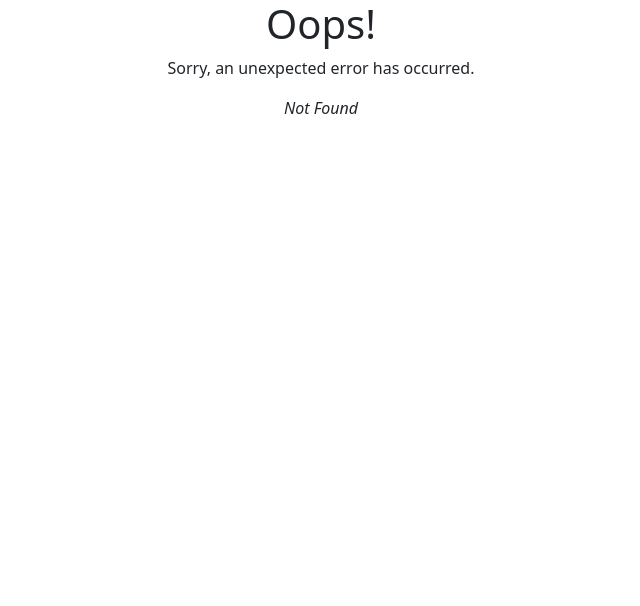
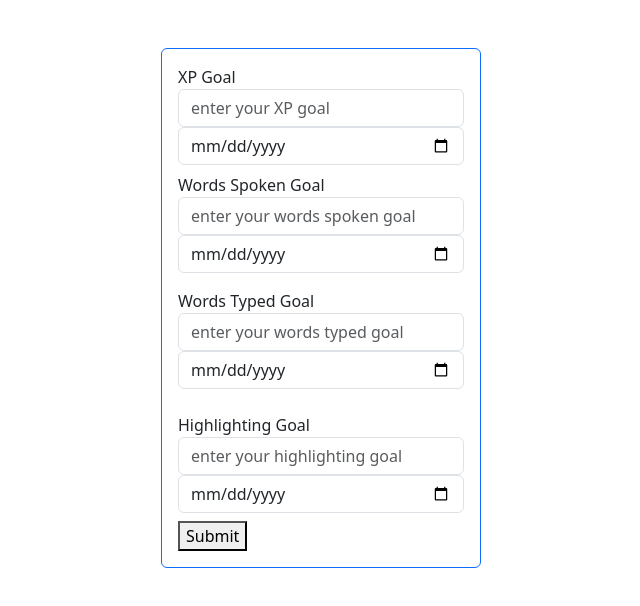
Before and after one commit to RishiSajay/PenPals, a React (Vite) app: page /goalSetup in a window 1280 px wide. Before the commit this address had no page. Shown: the top 606 px of the page, without its empty margins (319-959 px from the left). Built offline with nearby package versions, Linux system fonts and the light colour scheme.

Commit message:
initial goal setup after user creates account

```diff
--- /dev/null
+++ b/src/Components/GoalSetup.tsx
@@ -0,0 +1,118 @@
+import { ProgressBar } from "react-bootstrap";
+import 'bootstrap/dist/css/bootstrap.min.css'
+import { useState } from "react";
+import axios from "axios";
+
+const GoalSetup = () => {
+  const user = "1@gmail.com"
+  const[XP, setXP] = useState('');
+  const[XPD, setXPD] = useState('');
+  const[WS, setWS] = useState('');
+  const[WSD, setWSD] = useState('');
+  const[WT, setWT] = useState('');
+  const[WTD, setWTD] = useState('');
+  const[H, setH] = useState('');
+  const[HD, setHD] = useState('');
+
+  function initialGoals(event: { preventDefault: () => void; }) { //setup for the first time
+    event.preventDefault();
+    axios.post('http://localhost:3000/goalsetup', {XP, XPD, WS, WSD, WT, WTD, H, HD, user})
+    .then(res => checkRes(res.data))
+    .catch(err => console.log(err));
+  }
+
+  function checkRes(res: string) {
+    if(res === 'Success') {
+      window.location.href = '/goals'
+    }
+  }
+
+    return (
+      <>
+        {/* can you make all fields required if they are not already */}
+        <form onSubmit={initialGoals}>
+        <div className="d-flex justify-content-center">
+        <div className="card card w-25 mt-5 border border-primary rounded">
+          {" "}
+          <div className="card-body">
+              <div className="form-group">
+                <label htmlFor="XP">XP Goal</label>
+                <input
+                  type="int"
+                  className="form-control"
+                  id="XP"
+                  placeholder="enter your XP goal"
+                  onChange={e=>setXP(e.target.value)}
+                ></input>
+                <input
+                  type="date"
+                  className="form-control"
+                  id="XP date"
+                  placeholder="enter a date to achieve your XP goal by"
+                  onChange={e=>setXPD(e.target.value)}
+                ></input>
+              </div>
+              <div className="form-group mt-2">
+              <label htmlFor="WS">Words Spoken Goal</label>
+                <input
+                  type="int"
+                  className="form-control"
+                  id="WS"
+                  placeholder="enter your words spoken goal"
+                  onChange={e=>setWS(e.target.value)}
+                ></input>
+                <input
+                  type="date"
+                  className="form-control"
+                  id="WS date"
+                  placeholder="enter a date to achieve your words spoken goal by"
+                  onChange={e=>setWSD(e.target.value)}
+                ></input>
+              </div>
+              <div className="form-group mt-3">
+              <label htmlFor="WT">Words Typed Goal</label>
+                <input
+                  type="int"
+                  className="form-control"
+                  id="WT"
+                  placeholder="enter your words typed goal"
+                  onChange={e=>setWT(e.target.value)}
+                ></input>
+                <input
+                  type="date"
+                  className="form-control"
+                  id="WT date"
+                  placeholder="enter a date to achieve your words typed goal by"
+                  onChange={e=>setWTD(e.target.value)}
+                ></input>
+              </div>
+              <div className="form-group mt-4">
+              <label htmlFor="H">Highlighting Goal</label>
+                <input
+                  type="int"
+                  className="form-control"
+                  id="H"
+                  placeholder="enter your highlighting goal"
+                  onChange={e=>setH(e.target.value)}
+                ></input>
+                <input
+                  type="date"
+                  className="form-control"
+                  id="H date"
+                  placeholder="enter a date to achieve your highlighting goal by"
+                  onChange={e=>setHD(e.target.value)}
+                ></input>
+              </div>
+              <div className="d-flex mt-2">
+              <button>Submit</button>
+              </div>
+          </div>
+        </div>
+      </div>
+      </form>
+
+      </>
+    );
+  };
+
+  export default GoalSetup;
--- a/src/Components/Loading.tsx
+++ b/src/Components/Loading.tsx
@@ -7,7 +7,7 @@ const Loading = () => {
             <div className="card card w-25 mt-5 border border-dark rounded text-center">
             <div className="card-body">
                 <h3>Loading</h3>
-                Incroyable! Your accuracy went up by 10% last week.
+                Incroyable! You're halfway to your spoken words goal.
             </div>
             </div>
         </div>
--- a/src/Components/Login.tsx
+++ b/src/Components/Login.tsx
@@ -1,6 +1,10 @@
 import React, { useState } from "react";
 import 'bootstrap/dist/css/bootstrap.min.css'
-import axios from 'axios';
+import axios from 'axios'
+var currUser = ""
+export const environment = {
+  currUser
+};
 
 const Login = () => {
   const[email, setEmail] = useState('');
@@ -14,7 +18,9 @@ const Login = () => {
   }
 
   function checkRes(res: string) {
+    console.log(res)
     if(res === 'LoginSuccess') {
+      currUser = email;
       window.location.href = '/home'
     }
     else {
--- a/src/Components/SignUp.tsx
+++ b/src/Components/SignUp.tsx
@@ -1,6 +1,10 @@
 import React, { useState } from "react";
 import 'bootstrap/dist/css/bootstrap.min.css'
 import axios from 'axios';
+import GoalSetup from "./GoalSetup";
+import Goals from "./Goals";
+
+let currUser:string = ""
 
 const SignUp = () => {
   const[email, setEmail] = useState('');
@@ -14,7 +18,7 @@ const SignUp = () => {
       // tell them their passwords are different
     }
     else {
-      axios.post('http://localhost:3000/signUp', {email, password})
+      axios.post('http://localhost:3000/signup', {email, password})
       .then(res => checkRes(res.data))
       .catch(err => console.log(err));
     }
@@ -23,7 +27,8 @@ const SignUp = () => {
   function checkRes(res: string) {
     console.log(res)
     if(res === 'SignUpSuccess') {
-      window.location.href = '/home'
+      currUser = email
+      window.location.href = '/goalsetup'
     }
     else if(res === "SignUpFail") {
       // tell them they already have an account
--- a/src/main.tsx
+++ b/src/main.tsx
@@ -9,6 +9,7 @@ import Login from "./Components/Login.tsx";
 import SignUp from "./Components/SignUp.tsx";
 import "bootstrap/dist/css/bootstrap.css";
 import Loading from "./Components/Loading.tsx"
+import GoalSetup from "./Components/GoalSetup.tsx"
 import Goals from "./Components/Goals.tsx"
 
 const router = createBrowserRouter([
@@ -41,6 +42,10 @@ const router = createBrowserRouter([
     element: <Loading></Loading>,
   },
   {
+    path: "/goalSetup",
+    element: <GoalSetup></GoalSetup>
+  },
+  {
     path: "/goals",
     element: <Goals></Goals>
   },
```
Also changed, not shown: 1 other file (tests, documents, lock files or other folders).
